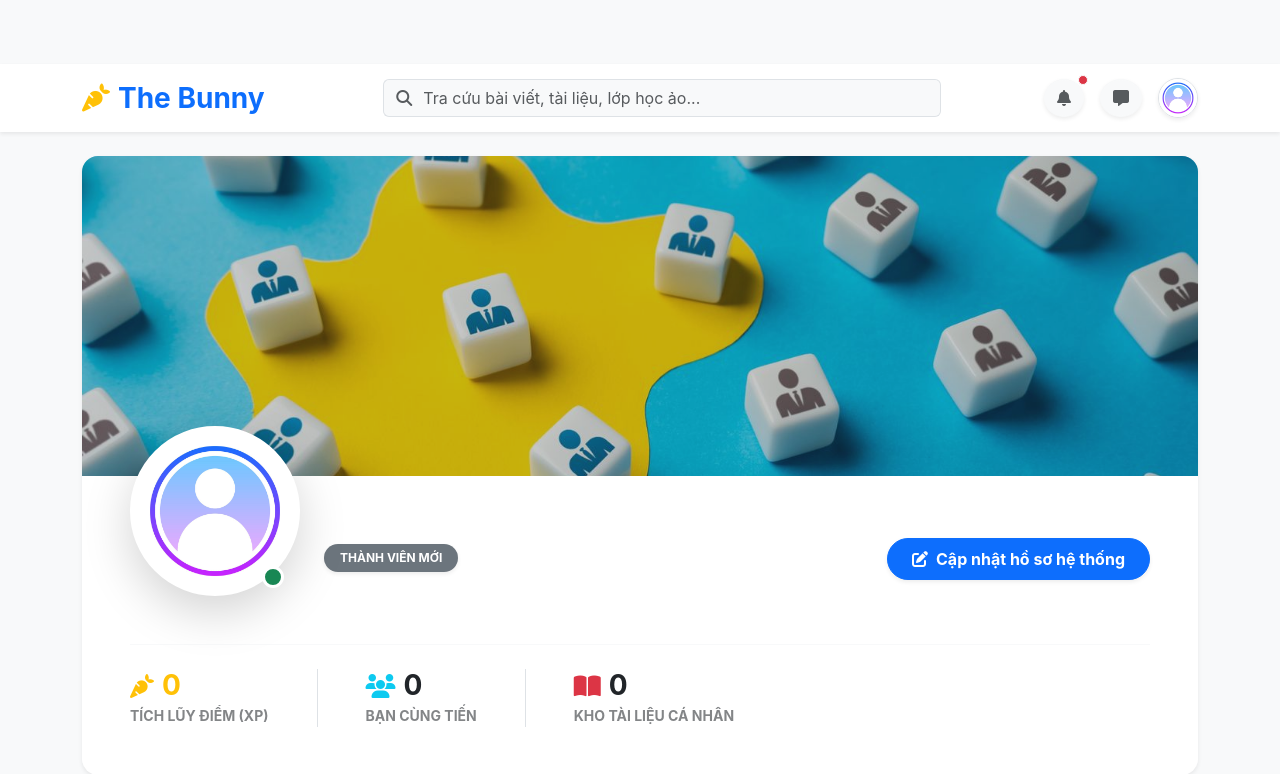
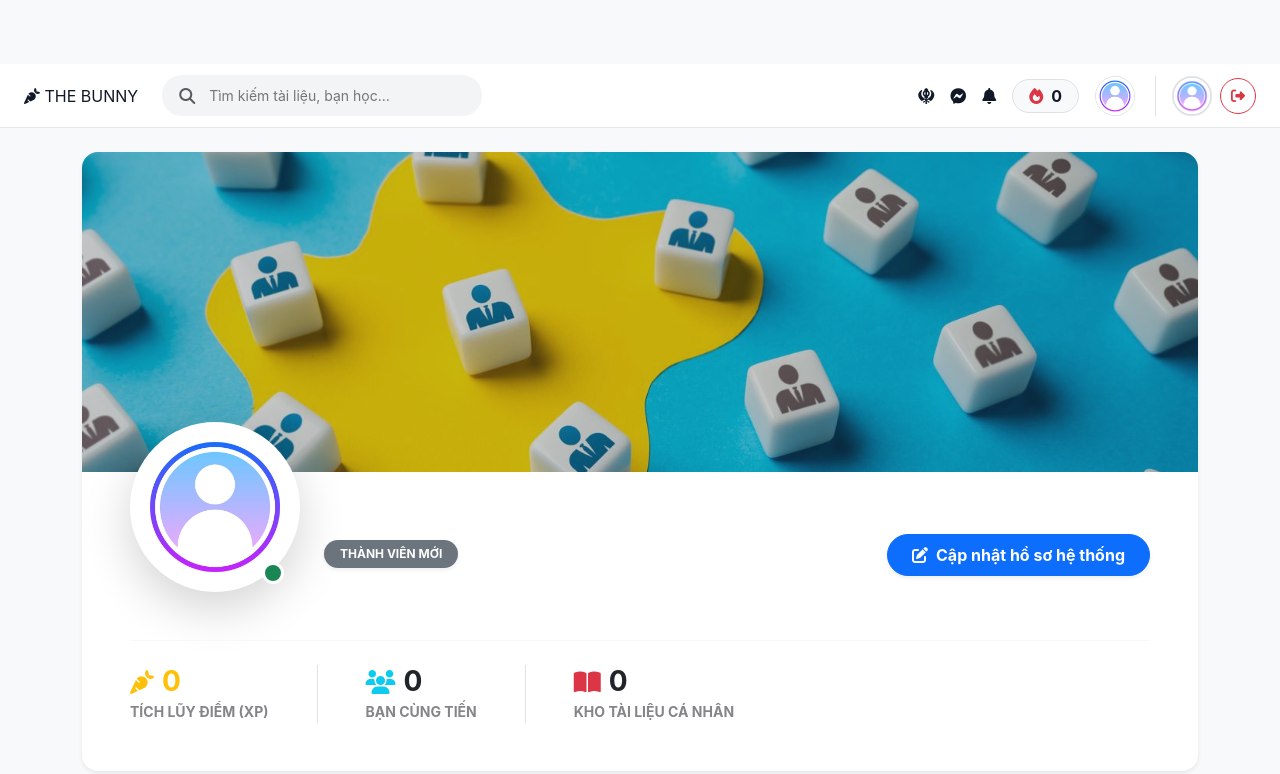
Before and after one commit to HoQuynhNga/MangXaHoiHocTap_The_Bunny, a PHP site: page /pages/trang-ca-nhan.php in a window 1280 px wide. Shown: the top 774 px of the page. Run offline with PHP 8.4, Linux system fonts and the light colour scheme; data that the repository does not hold is empty.

Commit message:
fix đăng nhập, đăng xuất, header

```diff
--- a/includes/header.php
+++ b/includes/header.php
@@ -1,21 +1,3 @@
-<!DOCTYPE html>
-<html lang="vi">
-<head>
-    <meta charset="UTF-8" />
-    <meta name="viewport" content="width=device-width, initial-scale=1.0"/>
-    <title>The Bunny - Mạng Xã Hội Học Tập</title>
-
-    <link href="https://cdn.jsdelivr.net/npm/bootstrap@5.3.0/dist/css/bootstrap.min.css" rel="stylesheet">
-    <link href="./assets/css/root.css" rel="stylesheet">
-    <link href="./assets/css/trang-chu.css" rel="stylesheet">
-    <link rel="stylesheet" href="https://cdnjs.cloudflare.com/ajax/libs/font-awesome/6.4.0/css/all.min.css">
-    <link href="https://fonts.googleapis.com/css2?family=Inter:wght@400;500;600;700;800&display=swap" rel="stylesheet">
-</head>
-<body>
-
-<div class="mobile-overlay" id="mobileOverlay" onclick="toggleSidebar()"></div>
-
-<!-- ====== NAVBAR ====== -->
 <nav class="navbar-bunny d-flex align-items-center justify-content-between px-3 px-md-4">
         <div class="d-flex align-items-center gap-4">
             <a href="trang-chu.php" class="brand-logo text-decoration-none">
@@ -41,110 +23,27 @@
                 <i class="fa-solid fa-bell"></i>
             </a>
 
+            <!-- streak_days: users.streak_days -->
             <div class="d-flex align-items-center gap-2 bg-light px-3 py-1 rounded-pill border d-none d-md-flex">
                 <i class="fa-solid fa-fire text-danger"></i>
-            <span class="fw-bold fs-6">
-                <?= htmlspecialchars($currentUser['streak']) ?>
-            </span>
+                <span class="fw-bold fs-6"><?= htmlspecialchars($stats_xp) ?></span>
             </div>
 
-        <a href="<?= htmlspecialchars($currentUser['profile_url']) ?>">
-            <img src="<?= htmlspecialchars($currentUser['avatar']) ?>"
+            <!-- Avatar người dùng: users.avatar_url, users.full_name -->
+            <a href="<?= htmlspecialchars($user_avatar) ?>">
+                <img src="<?= htmlspecialchars($user_avatar) ?>"
                      class="rounded-circle border cursor-pointer"
                      width="40" height="40"
-                 alt="<?= htmlspecialchars($currentUser['name']) ?>">
+                     alt="<?= htmlspecialchars($user_name) ?>">
+            </a>
+            <div class="d-flex align-items-center gap-2 border-start ps-3 ms-1">
+                <a href="trang-ca-nhan.php" title="Vào trang cá nhân">
+                    <img src="<?= $user_avatar ?>" alt="Avatar" class="rounded-circle border border-2" width="40" height="40">
+                </a>
+
+                <a href="./auth/db_xulydangxuat.php" class="btn btn-outline-danger btn-sm rounded-circle" title="Đăng xuất" style="width: 36px; height: 36px; display: flex; align-items: center; justify-content: center;">
+                    <i class="fa-solid fa-right-from-bracket"></i>
                 </a>
             </div>
+        </div>
     </nav>
-
-<div class="layout-container">
-
-    <!-- ====== SIDEBAR TRÁI ====== -->
-    <aside class="sidebar-left" id="sidebarLeft">
-
-        <div class="user-mini d-none d-md-flex">
-            <img src="<?= htmlspecialchars($currentUser['avatar']) ?>"
-                 alt="<?= htmlspecialchars($currentUser['name']) ?>">
-            <div>
-                <div class="name">
-                    <?= htmlspecialchars($currentUser['name']) ?>
-                </div>
-                <div class="xp">
-                    <i class="fa-solid fa-fire text-danger"></i>
-                    <?= number_format($currentUser['xp']) ?>
-                    XP (<?= htmlspecialchars($currentUser['xp_rank']) ?>)
-                </div>
-            </div>
-        </div>
-
-        <div class="nav-menu">
-            <a href="#" class="nav-item active">
-                <i class="fa-solid fa-house"></i> Bảng tin
-            </a>
-
-            <a href="#" class="nav-item">
-                <i class="fa-solid fa-user-group"></i>
-                Hang Thỏ (Nhóm)
-                <span class="badge-count">3</span>
-            </a>
-
-            <a href="#" class="nav-item">
-                <i class="fa-solid fa-book-bookmark"></i>
-                Kho Tài Liệu
-            </a>
-
-            <a href="#" class="nav-item">
-                <i class="fa-solid fa-map-location-dot"></i>
-                Lộ Trình Học
-            </a>
-
-            <a href="#" class="nav-item">
-                <i class="fa-solid fa-khanda"></i>
-                Thách Đấu
-                <span class="badge-count" style="background:#EF4444;">
-                    Mới
-                </span>
-            </a>
-
-            <a href="#" class="nav-item">
-                <i class="fa-solid fa-calendar-check"></i>
-                Sự Kiện
-            </a>
-
-            <a href="#" class="nav-item">
-                <i class="fa-solid fa-bookmark"></i>
-                Đã Lưu
-            </a>
-        </div>
-
-        <hr class="my-3 text-muted opacity-25">
-
-        <h6 class="text-muted fw-bold small ms-3 mb-3 text-uppercase">
-            Lối tắt của bạn
-        </h6>
-
-        <div class="nav-menu">
-            <?php foreach ($shortcuts as $sc): ?>
-                <a href="<?= htmlspecialchars($sc['url']) ?>"
-                   class="nav-item py-2">
-
-                    <?php if ($sc['icon_type'] === 'img'): ?>
-                        <img src="<?= htmlspecialchars($sc['icon_src']) ?>"
-                             width="24"
-                             class="rounded">
-                    <?php else: ?>
-                        <div class="btn-icon"
-                             style="width:24px;height:24px;<?= $sc['icon_bg'] ?>">
-                            <i class="fa-solid <?= htmlspecialchars($sc['icon_fa']) ?> fs-6"></i>
-                        </div>
-                    <?php endif; ?>
-
-                    <?= htmlspecialchars($sc['label']) ?>
-                </a>
-            <?php endforeach; ?>
-        </div>
-
-    </aside>
-
-    <!-- ====== FEED CHÍNH ====== -->
-    <main class="feed-main">
--- a/pages/thach-dau.php
+++ b/pages/thach-dau.php
@@ -83,9 +83,9 @@ try {
     <meta name="viewport" content="width=device-width, initial-scale=1.0">
     <title>Phòng Practice - The Bunny</title>
 
-    <link href="./assets/css/root.css" rel="stylesheet">
-    <link href="./assets/css/thach_dau.css" rel="stylesheet">
-    <script src="./assets/js/thach_dau.js"></script>
+    <link href="../assets/css/root.css" rel="stylesheet">
+    <link href="../assets/css/thach_dau.css" rel="stylesheet">
+    <script src="../assets/js/thach_dau.js"></script>
 
 </head>
 <body>
--- a/pages/trang-ca-nhan.php
+++ b/pages/trang-ca-nhan.php
@@ -609,45 +609,10 @@ try {
         <div style="height: 58px;"></div>
     <?php endif; ?>
 
-    <nav class="navbar navbar-expand-lg bg-white shadow-sm sticky-top">
-        <div class="container d-flex justify-content-between align-items-center">
-
-            <a class="navbar-brand fw-bold text-primary fs-3 d-flex align-items-center gap-2" href="#">
-                <i class="fa-solid fa-carrot text-warning"></i>
-                <span>The Bunny</span>
-            </a>
-
-            <form class="d-none d-lg-flex w-50" role="search">
-                <div class="input-group">
-                    <span class="input-group-text bg-light border-end-0" id="search-addon">
-                        <i class="fa-solid fa-magnifying-glass text-muted"></i>
-                    </span>
-                    <input type="search" class="form-control bg-light border-start-0 ps-0" placeholder="Tra cứu bài viết, tài liệu, lớp học ảo..." aria-label="Tìm kiếm nhanh">
-                </div>
-            </form>
-
-            <div class="d-flex align-items-center gap-3">
-                <button class="btn btn-light rounded-circle text-muted shadow-sm position-relative" aria-label="Trung tâm thông báo">
-                    <i class="fa-solid fa-bell"></i>
-                    <span class="position-absolute top-0 start-100 translate-middle p-1 bg-danger border border-light rounded-circle"></span>
-                </button>
-                <button class="btn btn-light rounded-circle text-muted shadow-sm" aria-label="Hộp thư đến">
-                    <i class="fa-solid fa-message"></i>
-                </button>
-
-                <div class="dropdown">
-                    <button class="btn border-0 p-0" type="button" data-bs-toggle="dropdown" aria-expanded="false" aria-label="Mở menu tài khoản">
-                        <img src="<?= htmlspecialchars($user_avatar); ?>" class="rounded-circle border shadow-sm" width="40" height="40" style="object-fit: cover;" alt="Cài đặt">
-                    </button>
-                    <ul class="dropdown-menu dropdown-menu-end shadow border-0 mt-2">
-                        <li><a class="dropdown-item fw-medium" href="#"><i class="fa-solid fa-gear me-2"></i>Thiết lập tài khoản</a></li>
-                        <li><hr class="dropdown-divider"></li>
-                        <li><a class="dropdown-item fw-medium text-danger" href="#"><i class="fa-solid fa-right-from-bracket me-2"></i>Đăng xuất hệ thống</a></li>
-                    </ul>
-                </div>
-            </div>
-        </div>
+    <nav>
+    <?php include '../includes/header.php'; ?>
     </nav>
+
 
     <div class="container mt-4 mb-5">
 
```
Also changed, not shown: pages/auth/db_xulydangxuat.php (added, +28 -0 lines). Lines whose indentation alone changed are shown as unchanged.
